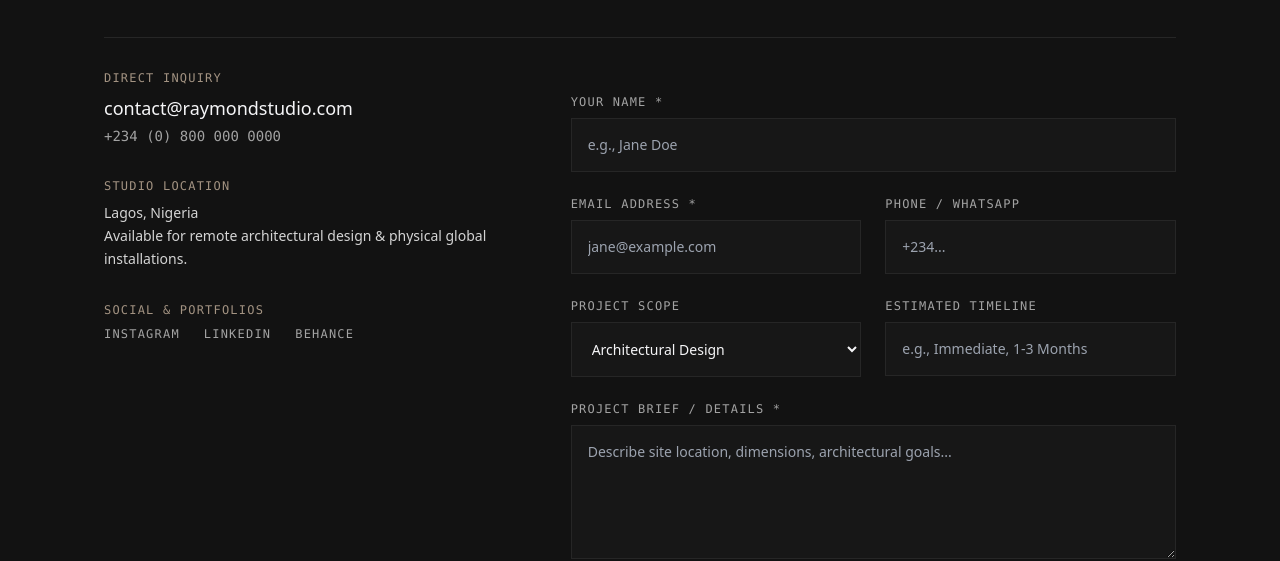
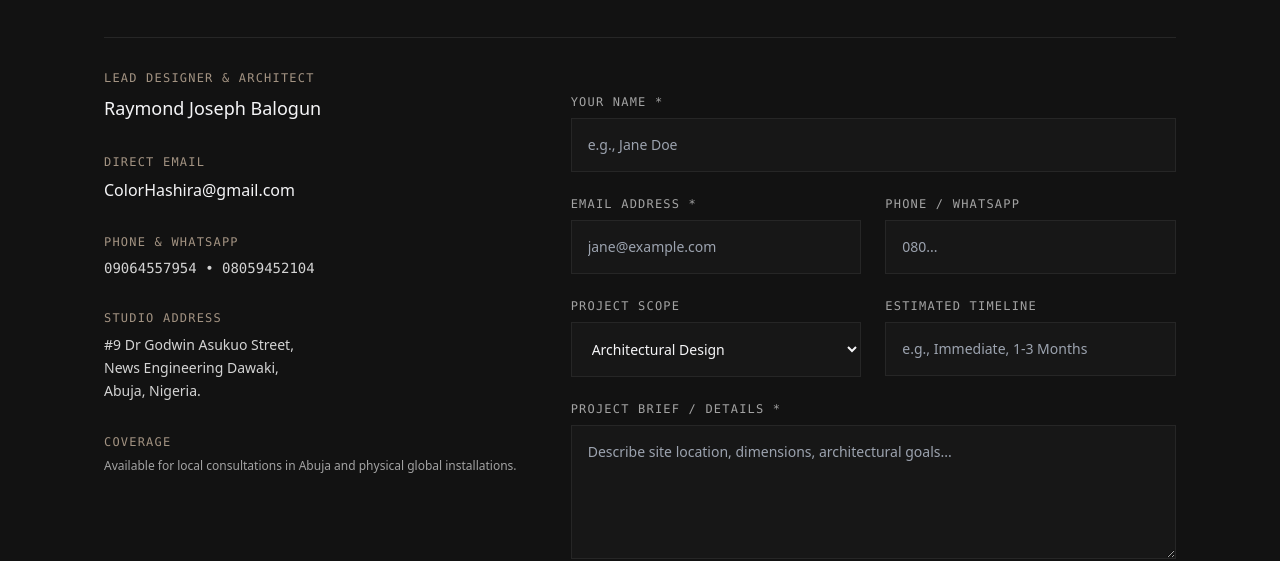
Before and after one commit to Raaahmonjr-Designs/raymond-architect-studio, a plain HTML site: page contact.html in a window 1280 px wide. Shown: the part 264-825 px from the top of the page. Drawn offline with nearby package versions, Linux system fonts and the light colour scheme.

Commit message:
Update contact details and form fields

```diff
--- a/contact.html
+++ b/contact.html
@@ -45,33 +45,41 @@
       <!-- Direct Contact Details -->
       <div class="md:col-span-5 space-y-8">
         <div>
-          <span class="text-xs font-mono uppercase text-accent tracking-widest block mb-2">Direct Inquiry</span>
-          <p class="text-lg text-sand font-light">contact@raymondstudio.com</p>
-          <p class="text-sm text-neutral-400 font-mono mt-1">+234 (0) 800 000 0000</p>
+          <span class="text-xs font-mono uppercase text-accent tracking-widest block mb-2">Lead Designer & Architect</span>
+          <p class="text-lg text-sand font-light">Raymond Joseph Balogun</p>
         </div>
 
         <div>
-          <span class="text-xs font-mono uppercase text-accent tracking-widest block mb-2">Studio Location</span>
-          <p class="text-sm text-neutral-300 leading-relaxed">
-            Lagos, Nigeria<br>
-            Available for remote architectural design & physical global installations.
+          <span class="text-xs font-mono uppercase text-accent tracking-widest block mb-2">Direct Email</span>
+          <a href="mailto:ColorHashira@gmail.com" class="text-base text-sand font-light hover:text-accent transition">ColorHashira@gmail.com</a>
+        </div>
+
+        <div>
+          <span class="text-xs font-mono uppercase text-accent tracking-widest block mb-2">Phone & WhatsApp</span>
+          <p class="text-sm text-neutral-300 font-mono">
+            <a href="tel:09064557954" class="hover:text-sand transition">09064557954</a> &bull;
+            <a href="tel:08059452104" class="hover:text-sand transition">08059452104</a>
           </p>
         </div>
 
         <div>
-          <span class="text-xs font-mono uppercase text-accent tracking-widest block mb-2">Social & Portfolios</span>
-          <div class="flex space-x-6 text-xs uppercase tracking-widest text-neutral-400 font-mono">
-            <a href="#" target="_blank" class="hover:text-sand transition">Instagram</a>
-            <a href="#" target="_blank" class="hover:text-sand transition">LinkedIn</a>
-            <a href="#" target="_blank" class="hover:text-sand transition">Behance</a>
-          </div>
+          <span class="text-xs font-mono uppercase text-accent tracking-widest block mb-2">Studio Address</span>
+          <p class="text-sm text-neutral-300 leading-relaxed">
+            #9 Dr Godwin Asukuo Street,<br>
+            News Engineering Dawaki,<br>
+            Abuja, Nigeria.
+          </p>
+        </div>
+
+        <div>
+          <span class="text-xs font-mono uppercase text-accent tracking-widest block mb-2">Coverage</span>
+          <p class="text-xs text-neutral-400">Available for local consultations in Abuja and physical global installations.</p>
         </div>
       </div>
 
-      <!-- Contact Form -->
+      <!-- Netlify Contact Form -->
       <div class="md:col-span-7">
         <form name="contact" method="POST" data-netlify="true" class="space-y-6">
-          <!-- Hidden input required for Netlify static form processing -->
           <input type="hidden" name="form-name" value="contact" />
 
           <div>
@@ -86,7 +94,7 @@
             </div>
             <div>
               <label class="block text-xs uppercase tracking-widest text-neutral-400 mb-2 font-mono">Phone / WhatsApp</label>
-              <input type="text" name="phone" placeholder="+234..." class="w-full bg-neutral-900 border border-neutral-800 p-4 text-sand text-sm focus:outline-none focus:border-accent transition">
+              <input type="text" name="phone" placeholder="080..." class="w-full bg-neutral-900 border border-neutral-800 p-4 text-sand text-sm focus:outline-none focus:border-accent transition">
             </div>
           </div>
 
```
